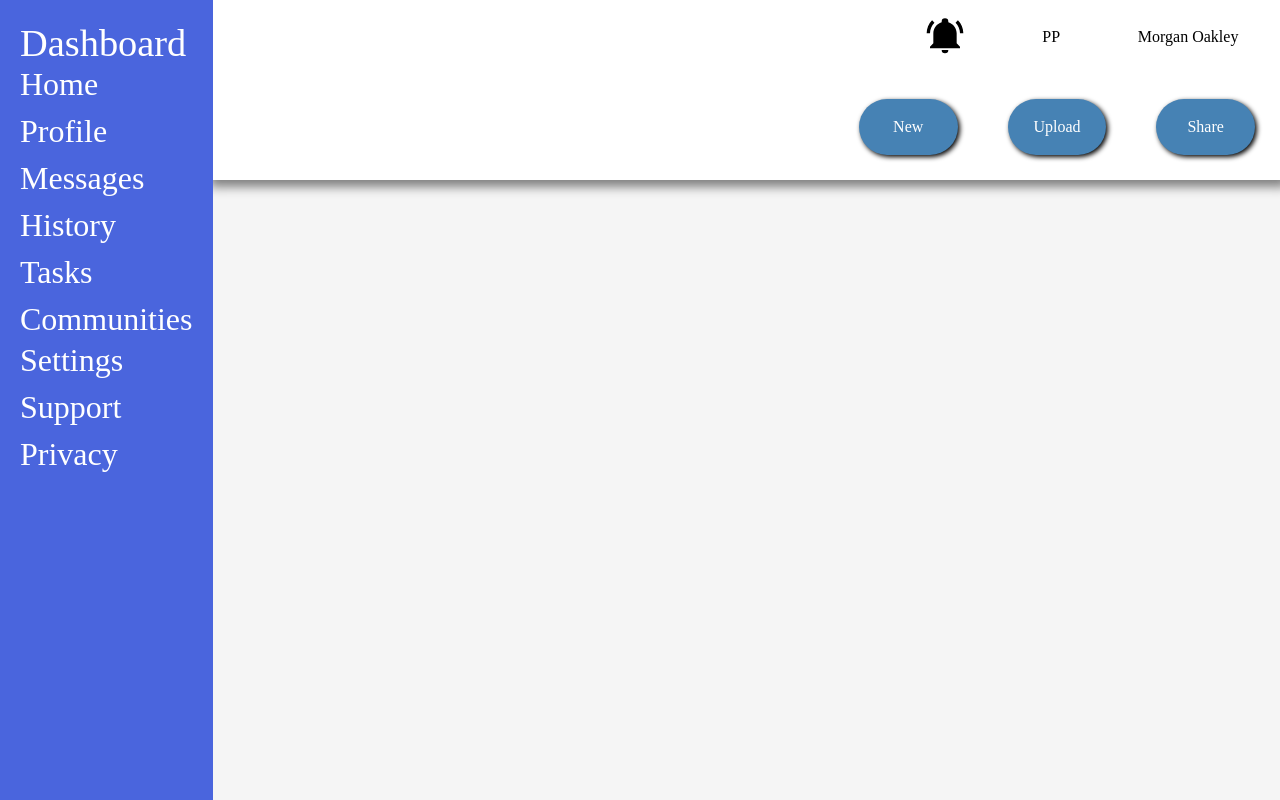
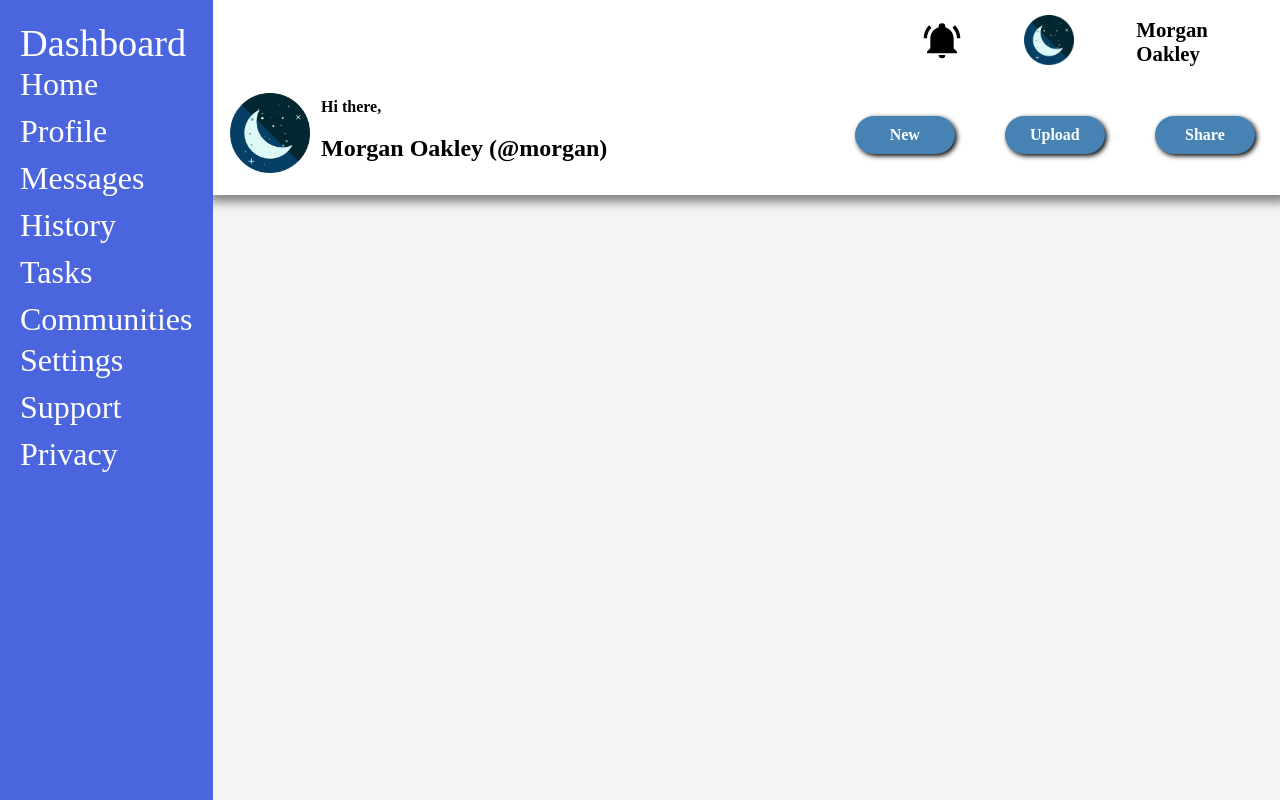
Before and after one commit to antunezFernando/admin-dashboard, a plain HTML site: page index.html in a window 1280 px wide. Drawn offline with Linux system fonts and the light colour scheme.

Commit message:
Add basic layout on bottom left header section

```diff
--- a/index.html
+++ b/index.html
@@ -57,11 +57,17 @@
                 <div class="top-right-cell notifications">
                     <img src="./images/bell-ring.svg" alt="Notification bell">
                 </div>
-                <div class="top-right-cell profile-picture">PP</div>
+                <div class="top-right-cell profile-picture">
+                    <img src="./images/half-moon.png" alt="Half moon icon">
+                </div>
                 <div class="top-right-cell profile-name">Morgan Oakley</div>
             </div>
             <div class="header-cell header-left header-bottom">
-
+                <div class="bottom-left-cell profile-picture-lg">
+                    <img src="./images/half-moon.png" alt="Half moon icon">
+                </div>
+                <div class="bottom-left-cell greeting">Hi there,</div>
+                <div class="bottom-left-cell profile-name-lg">Morgan Oakley (@morgan)</div>
             </div>
             <div class="header-cell header-right header-bottom">
                 <button class="header-button">New</button>
--- a/styles.css
+++ b/styles.css
@@ -48,8 +48,8 @@
     display: grid;
     grid-template-rows: 1fr 1.5fr;
     grid-template-columns: 1.4fr 1fr;
-    gap: 10px;
     padding: 5px;
+    font-weight: 700;
 }
 
 .header-cell {
@@ -77,10 +77,35 @@
 
 .profile-picture {
     justify-self: center;
+
+    & img {
+        width: 50px;
+    }
+}
+
+.profile-name {
+    font-size: 1.3rem;
 }
 
 .header-left.header-bottom {
+    grid-template-columns: 1fr 5fr;
+    grid-template-rows: repeat(2, 1fr);
+    justify-content: center;
+    align-items: center;
+}
 
+.profile-picture-lg {
+    grid-row: 1 / -1;
+    justify-self: center;
+
+    & img {
+        width: 80px;
+    }
+}
+
+.profile-name-lg {
+    align-self: self-start;
+    font-size: 1.5rem;
 }
 
 .header-right.header-bottom {
@@ -93,11 +118,13 @@
     font: inherit;
     border: transparent;
     background-color: steelblue;
+    align-self: center;
     color: white;
     cursor: pointer;
     border-radius: 50px;
     box-shadow: 2px 2px 5px black;
     transition: all 0.2s;
+    padding: 10px;
 }
 
 .header-button:hover {
```
Also changed, not shown: images/half-moon.png (added).
